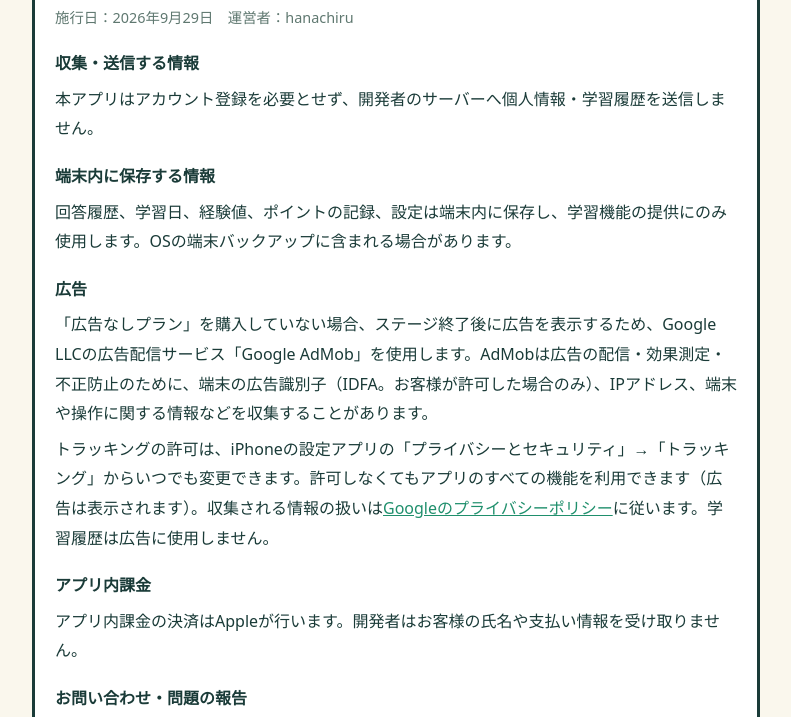
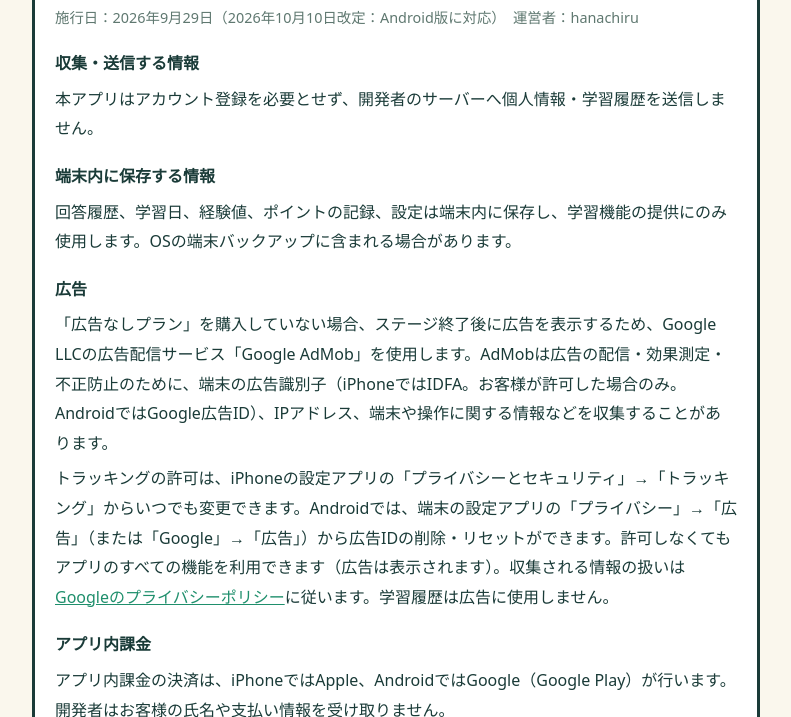
Before and after one commit to hanachiru/dopaboki-site, a plain HTML site: page privacy.html in a window 1280 px wide. Shown: the part 229-946 px from the top of the page, without its empty margins (244-1035 px from the left). Drawn offline with Linux system fonts and the light colour scheme.

Commit message:
Android版に対応（広告ID・Google Playの決済と返金）
Co-Authored-By: Claude Opus 5.5 <noreply@anthropic.com>

```diff
--- a/privacy.html
+++ b/privacy.html
@@ -19,16 +19,16 @@
   </header>
   <section class="card">
     <h1>プライバシーポリシー</h1>
-    <p class="muted">施行日：2026年9月29日　運営者：hanachiru</p>
+    <p class="muted">施行日：2026年9月29日（2026年10月10日改定：Android版に対応）　運営者：hanachiru</p>
     <h3>収集・送信する情報</h3>
     <p>本アプリはアカウント登録を必要とせず、開発者のサーバーへ個人情報・学習履歴を送信しません。</p>
     <h3>端末内に保存する情報</h3>
     <p>回答履歴、学習日、経験値、ポイントの記録、設定は端末内に保存し、学習機能の提供にのみ使用します。OSの端末バックアップに含まれる場合があります。</p>
     <h3>広告</h3>
-    <p>「広告なしプラン」を購入していない場合、ステージ終了後に広告を表示するため、Google LLCの広告配信サービス「Google AdMob」を使用します。AdMobは広告の配信・効果測定・不正防止のために、端末の広告識別子（IDFA。お客様が許可した場合のみ）、IPアドレス、端末や操作に関する情報などを収集することがあります。</p>
-    <p>トラッキングの許可は、iPhoneの設定アプリの「プライバシーとセキュリティ」→「トラッキング」からいつでも変更できます。許可しなくてもアプリのすべての機能を利用できます（広告は表示されます）。収集される情報の扱いは<a href="https://policies.google.com/privacy">Googleのプライバシーポリシー</a>に従います。学習履歴は広告に使用しません。</p>
+    <p>「広告なしプラン」を購入していない場合、ステージ終了後に広告を表示するため、Google LLCの広告配信サービス「Google AdMob」を使用します。AdMobは広告の配信・効果測定・不正防止のために、端末の広告識別子（iPhoneではIDFA。お客様が許可した場合のみ。AndroidではGoogle広告ID）、IPアドレス、端末や操作に関する情報などを収集することがあります。</p>
+    <p>トラッキングの許可は、iPhoneの設定アプリの「プライバシーとセキュリティ」→「トラッキング」からいつでも変更できます。Androidでは、端末の設定アプリの「プライバシー」→「広告」（または「Google」→「広告」）から広告IDの削除・リセットができます。許可しなくてもアプリのすべての機能を利用できます（広告は表示されます）。収集される情報の扱いは<a href="https://policies.google.com/privacy">Googleのプライバシーポリシー</a>に従います。学習履歴は広告に使用しません。</p>
     <h3>アプリ内課金</h3>
-    <p>アプリ内課金の決済はAppleが行います。開発者はお客様の氏名や支払い情報を受け取りません。</p>
+    <p>アプリ内課金の決済は、iPhoneではApple、AndroidではGoogle（Google Play）が行います。開発者はお客様の氏名や支払い情報を受け取りません。</p>
     <h3>お問い合わせ・問題の報告</h3>
     <p>メールでお問い合わせいただいた場合や、「問題を報告」から報告内容をお送りいただいた場合、メールアドレスと入力された内容を運営者が受け取ります。これらはお問い合わせへの対応と問題の修正にのみ使用し、法令に基づく場合を除き第三者に提供しません。</p>
     <h3>削除</h3>
```
Also changed, not shown: index.html (+3 -3 lines), terms.html (+1 -1 lines), 1 other file.
